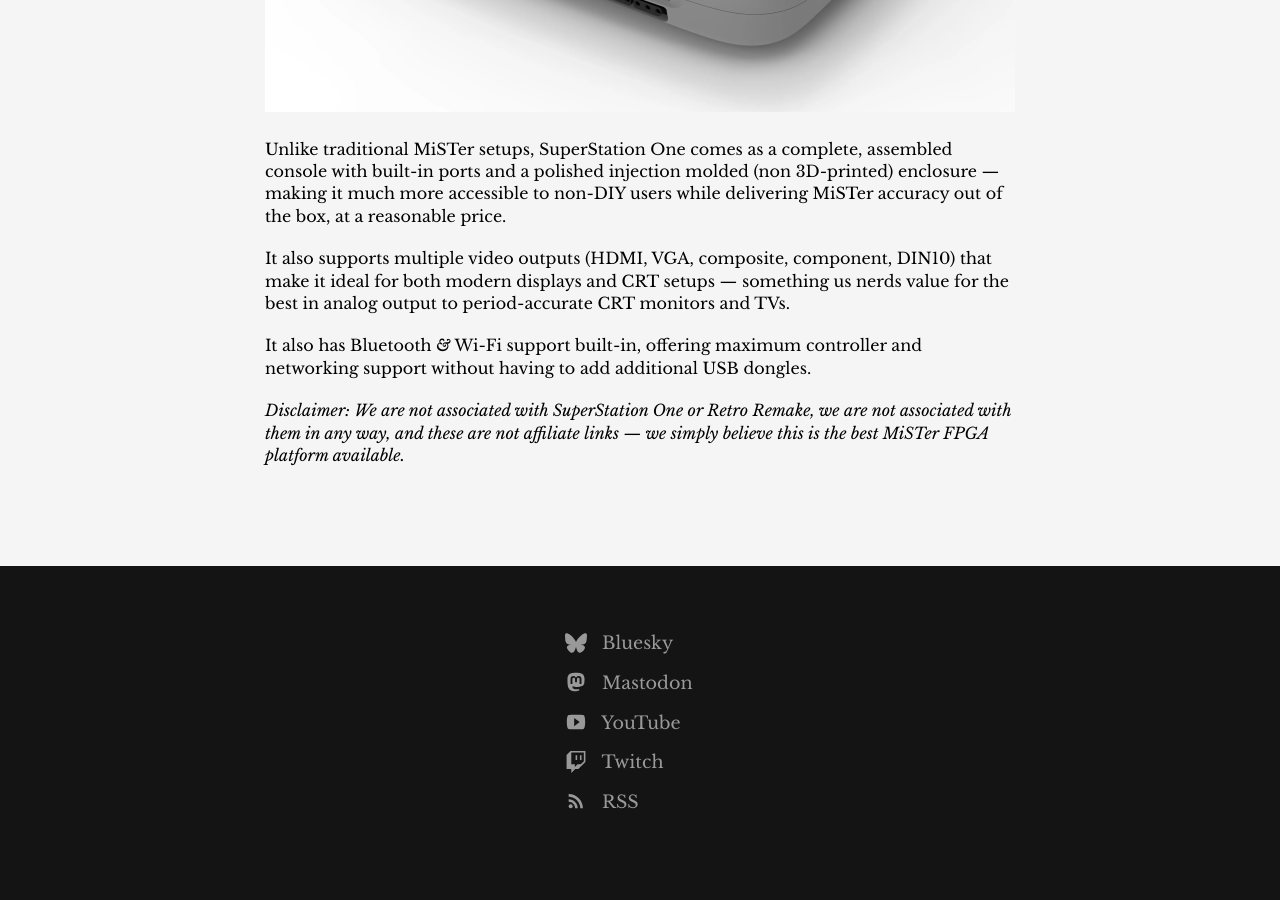
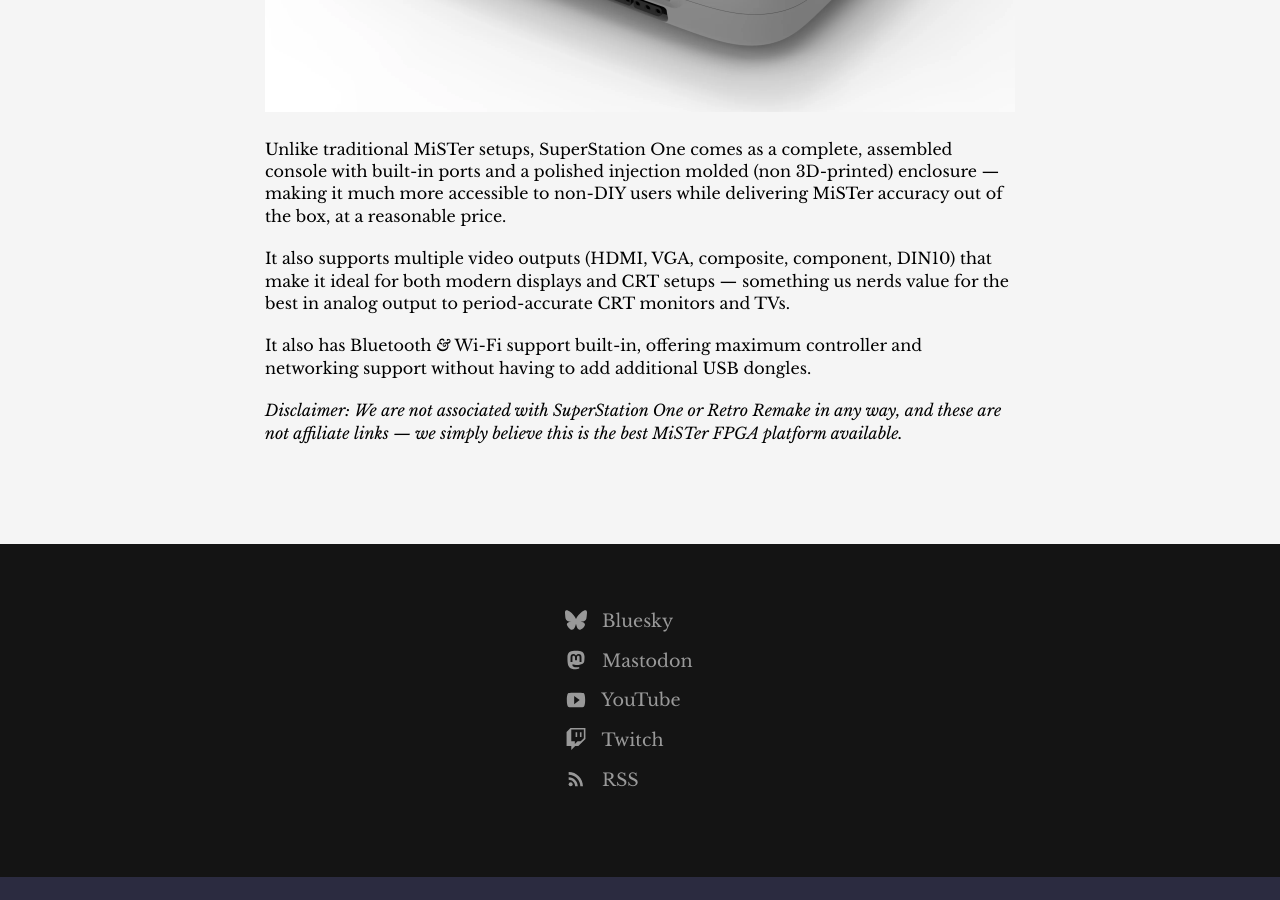
Before and after one commit to amigavision/amigavision.github.io, a Jekyll site: the page built from best.md, in a window 1280 px wide and 900 px high, scrolled down 8005 px. Built offline with Jekyll 4.4.1, drawn with Linux system fonts in a browser that asks for light colours; after the commit the page ends 8882 px from its top, so only the background shows below that.

Commit message:
Dept. of Redundancy Dept.

```diff
--- a/best.md
+++ b/best.md
@@ -197,7 +197,7 @@
 
 It also has Bluetooth *&* Wi-Fi support built-in, offering maximum controller and networking support without having to add additional USB dongles.
 
-*Disclaimer: We are not associated with SuperStation One or Retro Remake, we are not associated with them in any way, and these are not affiliate links — we simply believe this is the best MiSTer FPGA platform available.*
+*Disclaimer: We are not associated with SuperStation One or Retro Remake in any way, and these are not affiliate links — we simply believe this is the best MiSTer FPGA platform available.*
 
 
 
```
